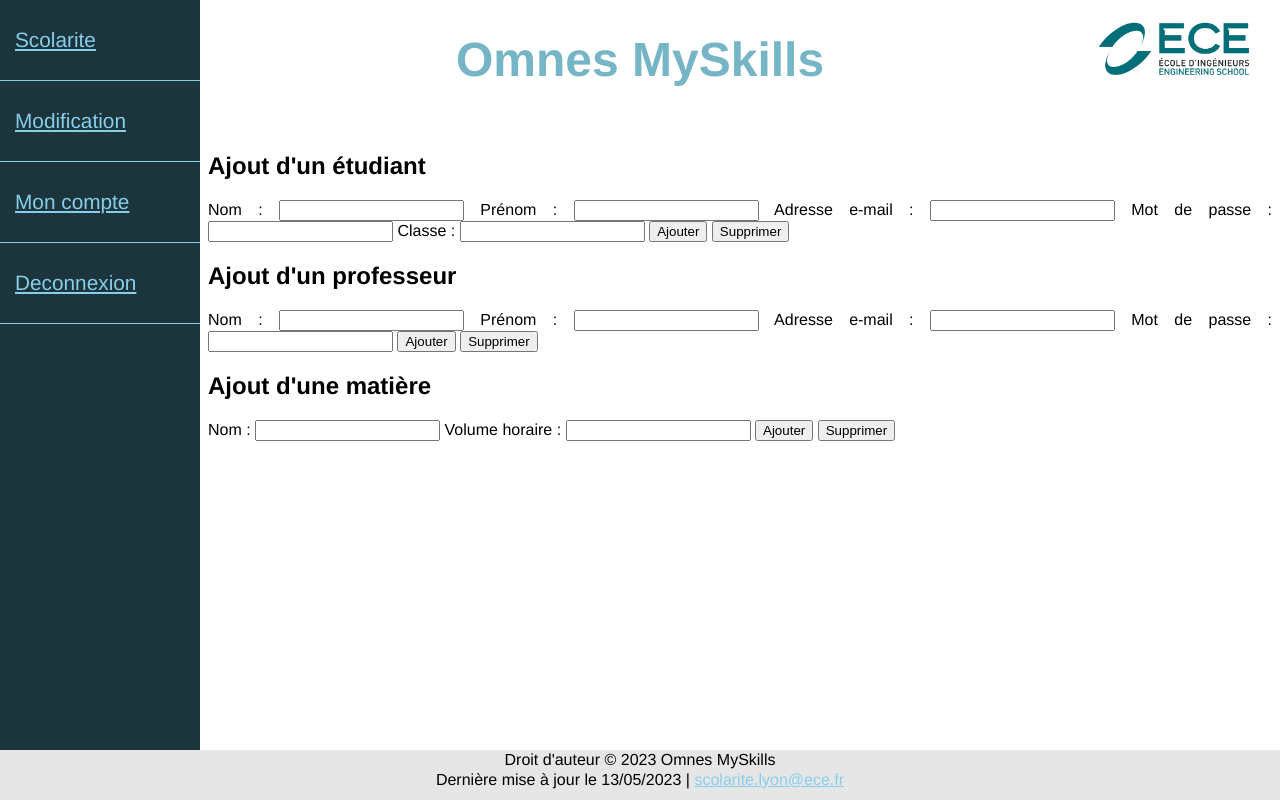
After one commit to laurentdebize-ece/projet-web-dynamique-groupe-1-e-1, a PHP site: page /Modification.php in a window 1280 px wide. The commit adds this page. Run offline with PHP 8.4, Linux system fonts and the light colour scheme.

Commit message:
lisalaboss

```diff
--- /dev/null
+++ b/Modification.css
@@ -0,0 +1,3 @@
+.formulaire {
+    margin-left: 200px;
+}
--- /dev/null
+++ b/Modification.php
@@ -0,0 +1,69 @@
+<!DOCTYPE html>
+<html id="general">
+<head>
+    <link rel="stylesheet" type="text/css" href="Modification.css">
+    <link rel="stylesheet" type="text/css" href="footer.css">
+    <link rel="stylesheet" type="text/css" href="menu.css">
+    <meta charset="utf-8">
+    <meta name="viewport" content="width=device-width, initial-scale=1">
+    <title>Modification</title>
+</head>
+<body>
+    <?php include("menuadmin.php"); ?>
+
+    <div class ="formulaire">
+    <h2>Ajout d'un étudiant</h2>
+    <form action="ajouter_etudiant.php" method="POST">
+    <label for="Nom">Nom :</label>
+        <input type="text" id="Nom" name="Nom" required>
+
+        <label for="Prenom">Prénom :</label>
+        <input type="text" id="Prenom" name="Prenom" required>
+
+        <label for="Mail">Adresse e-mail :</label>
+        <input type="Mail" id="Mail" name="Mail" required>
+
+        <label for="MotDePasse">Mot de passe :</label>
+        <input type="password" id="MotDePasse" name="MotDePasse" required>
+
+        <label for="IdClasse">Classe :</label>
+        <input type="text" id="IdClasse" name="IdClasse" required>
+
+        <input type="submit" value="Ajouter">
+        <input type="submit" value="Supprimer">
+    </form>
+
+    <h2>Ajout d'un professeur</h2>
+    <form action="ajouter_professeur.php" method="POST">
+        <label for="Nom">Nom :</label>
+        <input type="text" id="Nom" name="Nom" required>
+
+        <label for="Prenom">Prénom :</label>
+        <input type="text" id="Prenom" name="Prenom" required>
+
+        <label for="Mail">Adresse e-mail :</label>
+        <input type="Mail" id="Mail" name="Mail" required>
+
+        <label for="MotDePasse">Mot de passe :</label>
+        <input type="password" id="MotDePasse" name="MotDePasse" required>
+
+        <input type="submit" value="Ajouter">
+        <input type="submit" value="Supprimer">
+    </form>
+
+    <h2>Ajout d'une matière</h2>
+    <form action="ajouter_matiere.php" method="POST">
+        <label for="Nom">Nom :</label>
+        <input type="text" id="Nom" name="Nom" required>
+
+        <label for="VolumeHoraire">Volume horaire :</label>
+        <input type="text" id="VolumeHoraire" name="VolumeHoraire" required>
+
+        <input type="submit" value="Ajouter">
+        <input type="submit" value="Supprimer">
+    </form>
+    </div>
+
+    <?php include("footer.php"); ?>
+</body>
+</html>
--- a/menuadmin.php
+++ b/menuadmin.php
@@ -1,5 +1,6 @@
 <div id="nav">
     <div><a href = "Scolarite.php">Scolarite</a></div>
+    <div><a href ="Modification.php">Modification</a></div>
     <div> <a href ="MonCompte.php">Mon compte</a></div>
     <div><a href ="Connexion.php">Deconnexion</a></div>
 </div>
```
Also changed, not shown: ajouter_etudiant.php (added, +38 -0 lines), ajouter_matiere.php (added, +35 -0 lines), ajouter_professeur.php (added, +37 -0 lines).
